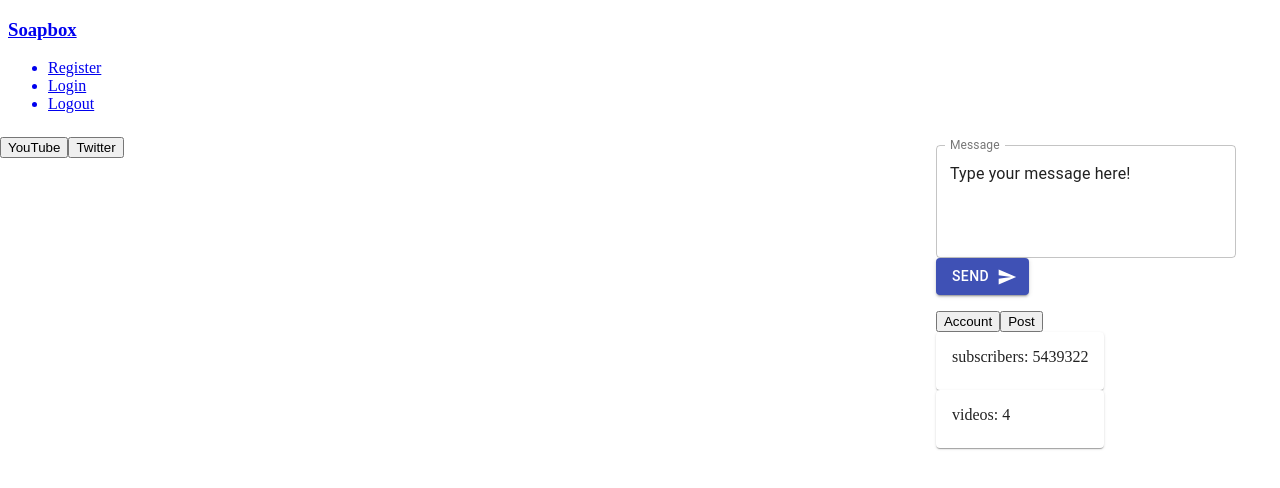
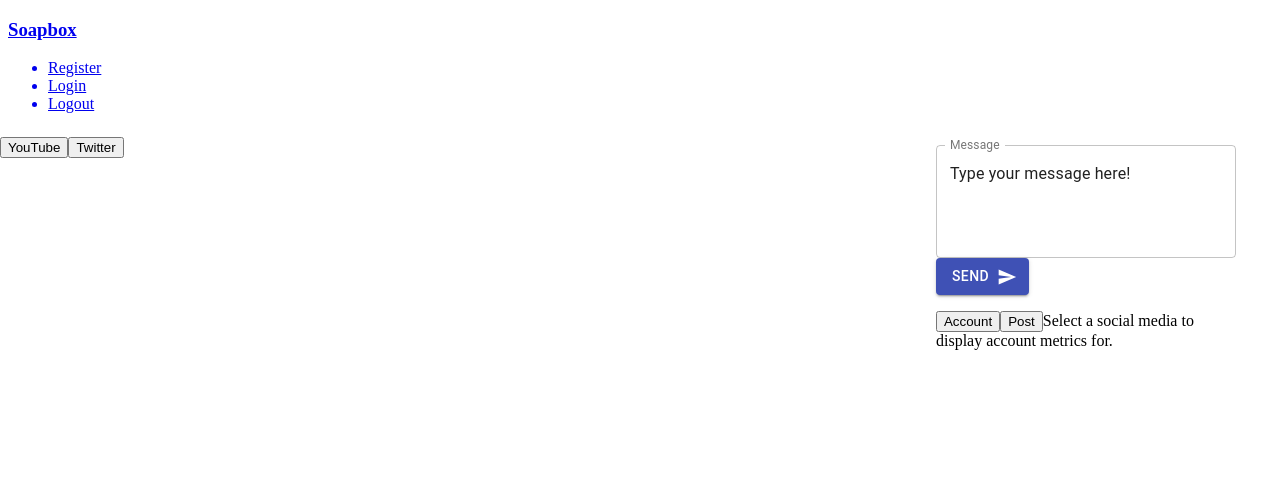
Before and after one commit to godfreydoo/soapbox, a React app in the folder client/: page / in a window 1280 px wide. Shown: the top 488 px of the page. Built offline with nearby package versions, Linux system fonts and the light colour scheme; the HTML template or start-up script is replaced by a standard one.

Commit message:
Fixed active social media state and implemented display of account data from youtube

```diff
--- a/client/src/components/App.jsx
+++ b/client/src/components/App.jsx
@@ -15,15 +15,14 @@ import Grid from '@material-ui/core/Grid';
 import { reqq } from '../../../server/routes/reqq.js';
 
 const App = props => {
-  const [currSocialMedia, setCurrSocialMedia] = useState('');
   const [twitterMetrics, setTwitterMetrics] = useState('');
   const [twitterPosts, setTwitterPosts] = useState('');
   const [youtubeData, setYoutubeData] = useState('');
+  const [activeAccountMetrics, setActiveAccountMetrics] = useState(null);
   const [activePostMetrics, setActivePostMetrics] = useState(null);
 
   //currently uses hardcoded user info - will need to update to session/cookie info
   const getTwitterData = function() {
-    setCurrSocialMedia('twitter');
     console.log(document.cookie);
     console.log(reqq);
     let config = {
@@ -50,17 +49,23 @@ const App = props => {
   };
 
   const getYoutubeData = function() {
-    setCurrSocialMedia('youtube');
     axios.post('/youtube/video', {
       channelId: 'UCYZclLEqVsyPKP9HW87tPag'
     })
       .then(resVal => {
         setYoutubeData(resVal.data);
+        setActivePostMetrics(null);
+        axios.get(`/youtube/channel-stats?id=${'UCYZclLEqVsyPKP9HW87tPag'}`)
+          .then(response => {
+            setActiveAccountMetrics(response.data.items[0].statistics);
+          })
+          .catch(err => {
+            console.log('Failed to retrieve account metrics data');
+          });
       })
       .catch(err => {
         console.log('Failed to retrieve youtube data');
       });
-
   };
 
   return (
@@ -95,7 +100,7 @@ const App = props => {
               <Post />
             </Grid>
             <Grid item container sm={12}>
-              <MetricsTab activePostMetrics={activePostMetrics} accountMetrics={currSocialMedia === 'twitter' ? twitterMetrics : {subscribers: 5439322, videos: 4}}/>
+              <MetricsTab activePostMetrics={activePostMetrics} accountMetrics={activeAccountMetrics}/>
             </Grid>
           </Grid>
         </Grid>
--- a/client/src/components/metrics/MetricsTab.jsx
+++ b/client/src/components/metrics/MetricsTab.jsx
@@ -5,7 +5,13 @@ import PropTypes from 'prop-types';
 const MetricsTab = props => {
   const [ activeSection, setActiveSection ] = useState('account');
 
-  return activeSection === 'account' ? (
+  return activeSection === 'account' ? (props.accountMetrics === null ? (
+    <div id="metrics-tab">
+      <button id="select-account-section" onClick={setActiveSection.bind(null, 'account')}>Account</button>
+      <button id="select-post-section" onClick={setActiveSection.bind(null, 'post')}>Post</button>
+      Select a social media to display account metrics for.
+    </div>
+  ) : (
     <div id="metrics-tab">
       <button id="select-account-section" onClick={setActiveSection.bind(null, 'account')}>Account</button>
       <button id="select-post-section" onClick={setActiveSection.bind(null, 'post')}>Post</button>
@@ -15,7 +21,7 @@ const MetricsTab = props => {
         metricData={Object.values(props.accountMetrics)[index]}
       />)}
     </div>
-  ) : (props.activePostMetrics !== null ? (
+  )) : (props.activePostMetrics !== null ? (
     <div id="metrics-tab">
       <button id="select-account-section" onClick={setActiveSection.bind(null, 'account')}>Account</button>
       <button id="select-post-section" onClick={setActiveSection.bind(null, 'post')}>Post</button>
```
Also changed, not shown: 1 other file (tests, documents, lock files or other folders).
